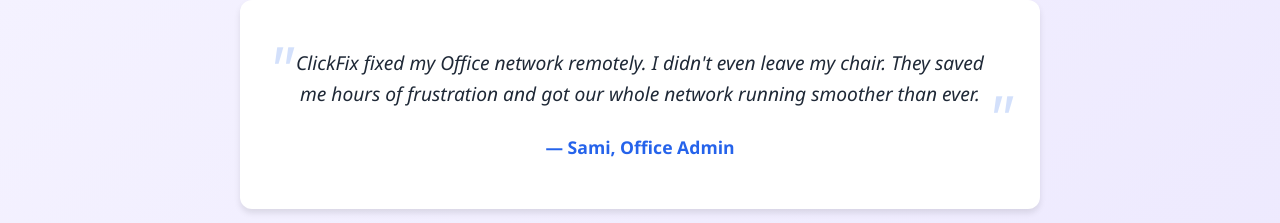
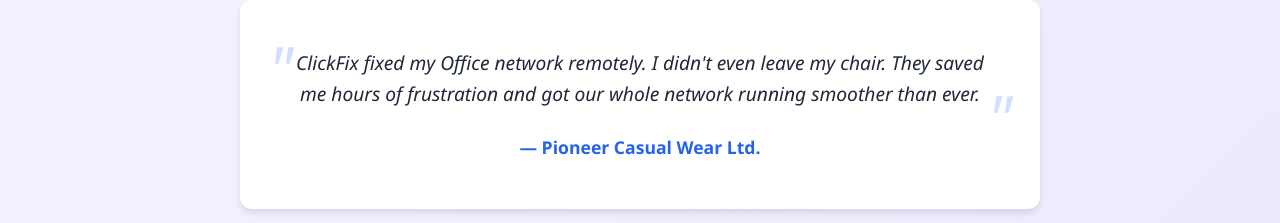
Before and after one commit to sahmedroni/clickfix-cloud, a plain HTML site: page index.html in a window 1280 px wide. Shown: the part 3577-3800 px from the top of the page. Drawn offline with Linux system fonts and the light colour scheme.

Commit message:
Update index.html

```diff
--- a/index.html
+++ b/index.html
@@ -1467,7 +1467,7 @@
                     <div class="testimonial-content">
                         ClickFix fixed my Office network remotely. I didn't even leave my chair. They saved me hours of frustration and got our whole network running smoother than ever.
                     </div>
-                    <div class="testimonial-author">— Sami, Office Admin</div>
+                    <div class="testimonial-author">— Pioneer Casual Wear Ltd.</div>
                 </div>
                 <div class="testimonial-slide">
                     <div class="testimonial-content">
```
